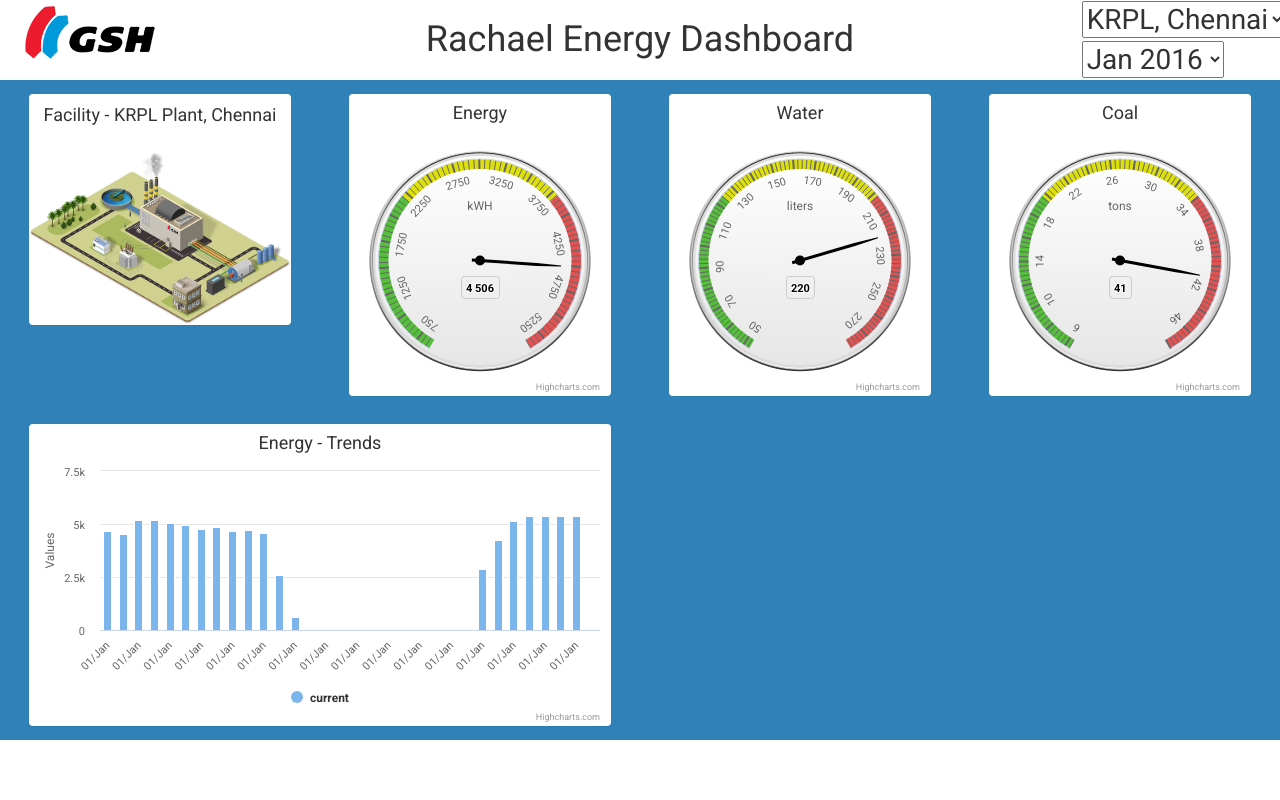
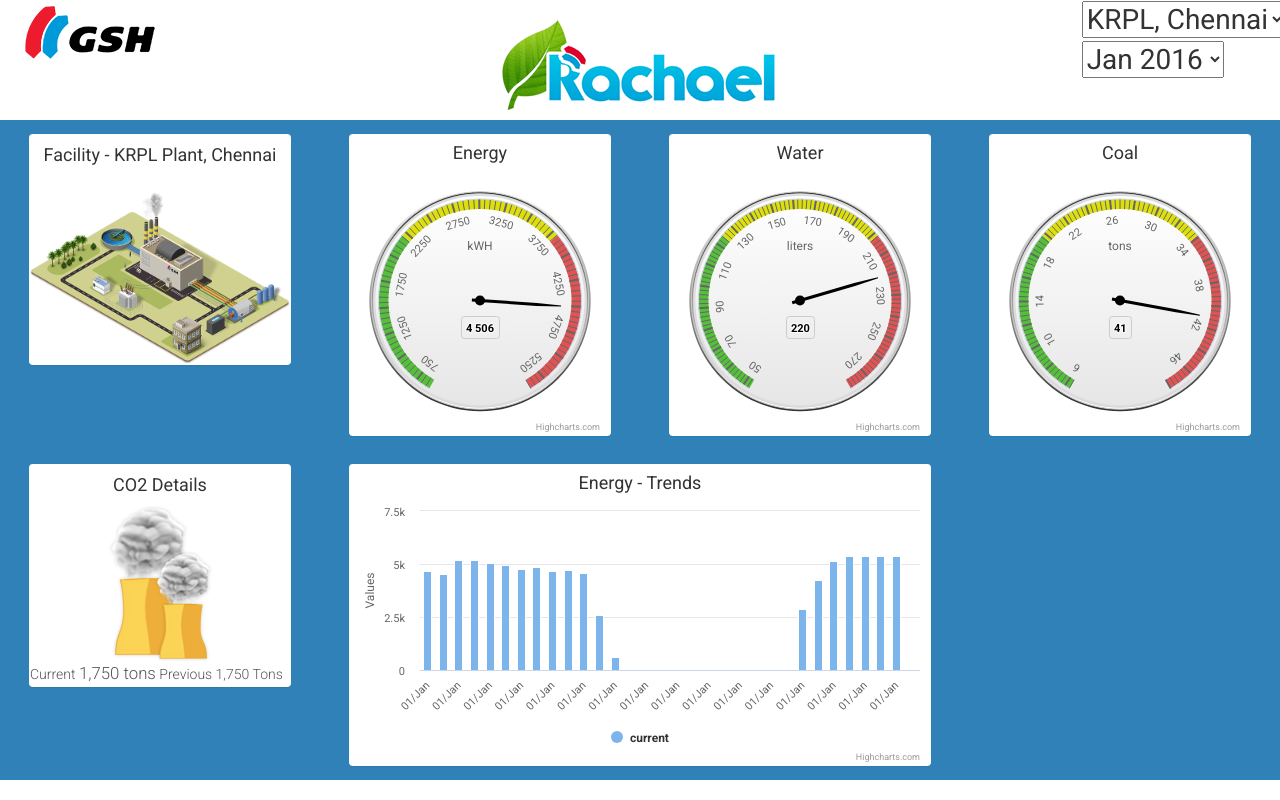
Before and after one commit to tarkalabs/gsh-dashboard, a plain HTML site: page index.html in a window 1280 px wide. Drawn offline with nearby package versions, Linux system fonts and the light colour scheme.

Commit message:
add styles and co2 images

```diff
--- a/index.html
+++ b/index.html
@@ -12,7 +12,9 @@
       <div class="row">
         <div class="col-sm-2"><img src="images/gshlogo-main.png"/></div>
         <div class="col-sm-8">
-          <h1 class="header">Rachael Energy Dashboard</h1>
+          <h1 class="header">
+            <img src="images/rachael_logo.png"/>
+          </h1>
         </div>
       <div class="col-sm-2 filters">
         <select name="plant" id="plant">
@@ -53,6 +55,22 @@
             </div>
           </div>
           <div class="row">
+            <div class="col-sm-3">
+              <div class="panel co2">
+                <h4>CO2 Details</h4>
+                <div class="img">
+                  <img src="images/Co2.png"/>
+                </div>
+                <div class="co2-details">
+                  <span class="current">Current
+                    <span class="value">1,750 tons</span>
+                  </span>
+                  <span class="previous">Previous
+                    <span class="value">1,750 Tons</span>
+                  </span>
+                </div>
+              </div>
+            </div>
             <div class="col-sm-6">
               <div class="panel">
                 <div id="energy-trend"></div>
--- a/js/data.js
+++ b/js/data.js
@@ -134,6 +134,12 @@ function extractDates(data) {
     return _.extend(_.clone(e),{date: moment(e.date, "dd/MM/yyyy")});
   });
 }
+function addCO2(data) {
+  return _.map(data, function(e) {
+    var val = 400 + Math.round(200*Math.random())
+    return _.extend(_.clone(e), {co2: val});
+  })
+}
 
 function bucketByMonth(data) {
   return _.groupBy(data, function(e) {
@@ -150,11 +156,14 @@ function statsFor(data, column) {
   var avg = sum/count;
   return {max: max, min: min, avg: avg, sum: sum, count: count, avg: avg};
 }
+
 var transform = _.compose(
   _.partial(makeNumber, "energy_consumption"),
   _.partial(makeNumber, "feed_water_flow"),
   _.partial(makeNumber, "coal_consumption_boiler"),
+  addCO2,
   extractDates
 );
+
 window.data = transform(raw_data);
 window.dataByMonth = bucketByMonth(window.data);
--- a/styles/dashboard.css
+++ b/styles/dashboard.css
@@ -17,3 +17,15 @@ h1.header {
 .filters {
   font-size: 2em;
 }
+
+.panel.co2 .img {
+  text-align: center;
+}
+.co2-details .current, .co2-details .previous {
+  color: #555;
+  font-weight: 300;
+}
+
+.co2-details .current .value {
+  font-size: larger;
+}
```
Also changed, not shown: images/Co2.png (added), images/rachael_logo.png (added).
